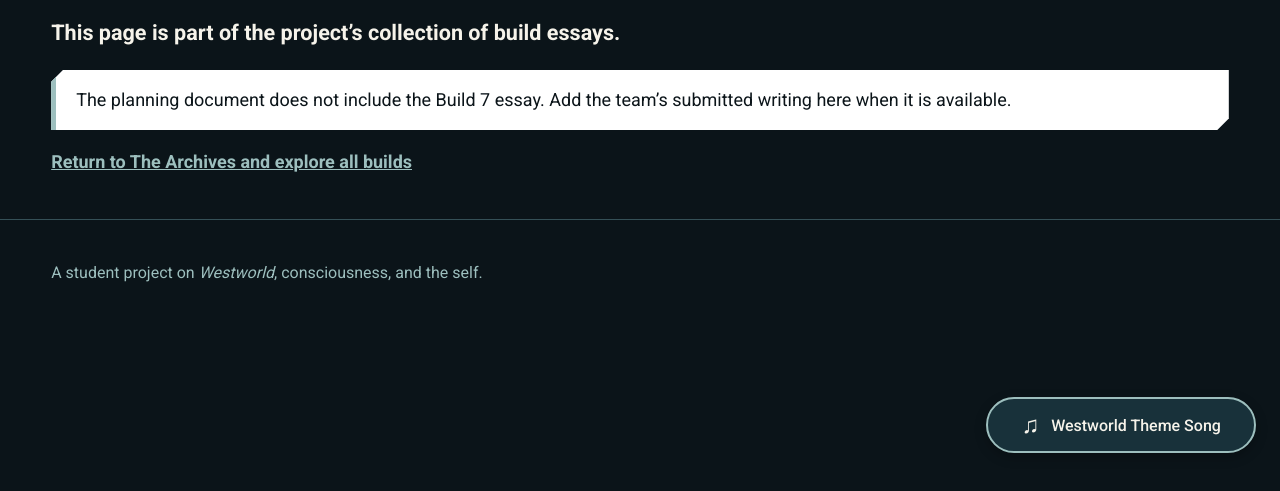
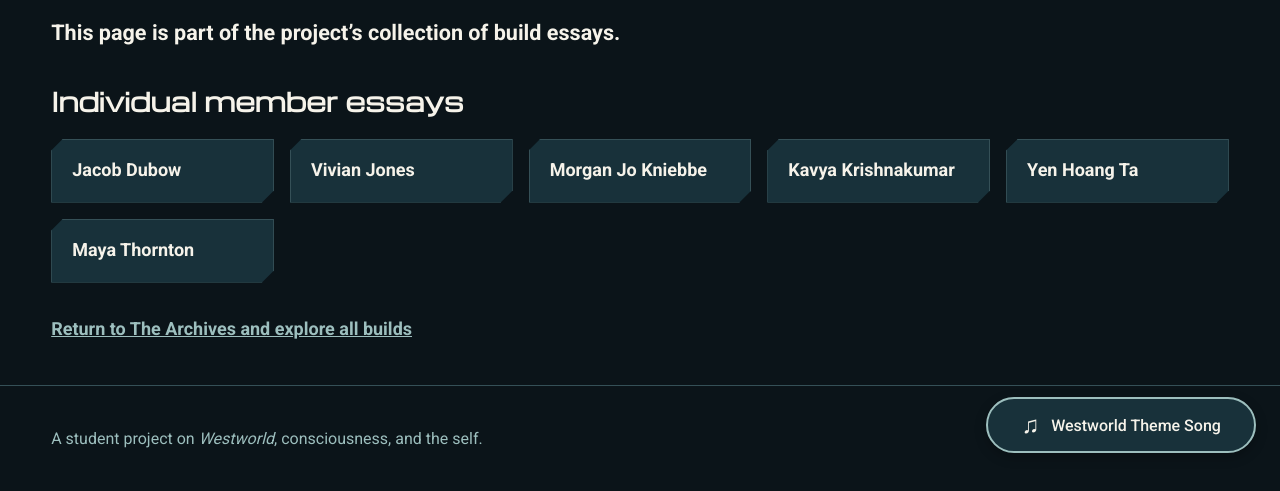
Before and after one commit to um-lrc-hnr241/2026-fall-hector, a plain HTML site: page build-7.html in a window 1280 px wide. Shown: the part 323-814 px from the top of the page. Drawn offline with nearby package versions, Linux system fonts and the light colour scheme.

Commit message:
Agent: update build-7.html

```diff
--- a/build-7.html
+++ b/build-7.html
@@ -34,7 +34,17 @@
     <p class="eyebrow">The Archives · Build 7</p>
     <h1>Build 7</h1>
     <p class="lead">This page is part of the project’s collection of build essays.</p>
-    <p class="notice">The planning document does not include the Build 7 essay. Add the team’s submitted writing here when it is available.</p>
+    <section aria-labelledby="member-essays-heading">
+      <h2 id="member-essays-heading">Individual member essays</h2>
+      <ul class="build-card-list">
+        <li><a href="build-7/jacob-dubow.html">Jacob Dubow</a></li>
+        <li><a href="build-7/vivian-jones.html">Vivian Jones</a></li>
+        <li><a href="build-7/morgan-jo-kniebbe.html">Morgan Jo Kniebbe</a></li>
+        <li><a href="build-7/kavya-krishnakumar.html">Kavya Krishnakumar</a></li>
+        <li><a href="build-7/yen-hoang-ta.html">Yen Hoang Ta</a></li>
+        <li><a href="build-7/maya-thornton.html">Maya Thornton</a></li>
+      </ul>
+    </section>
     <p><a href="build.html">Return to The Archives and explore all builds</a></p>
   </main>
   <footer class="site-footer">
```
